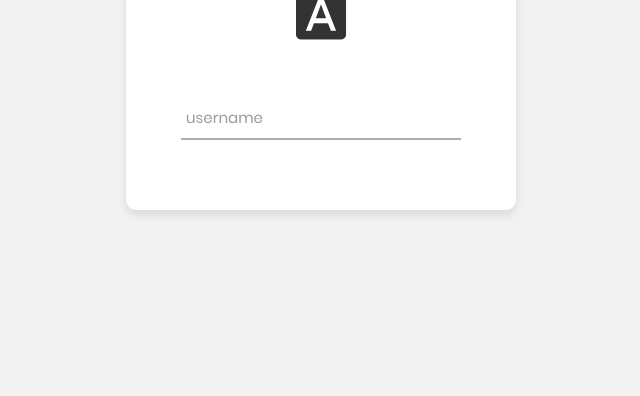
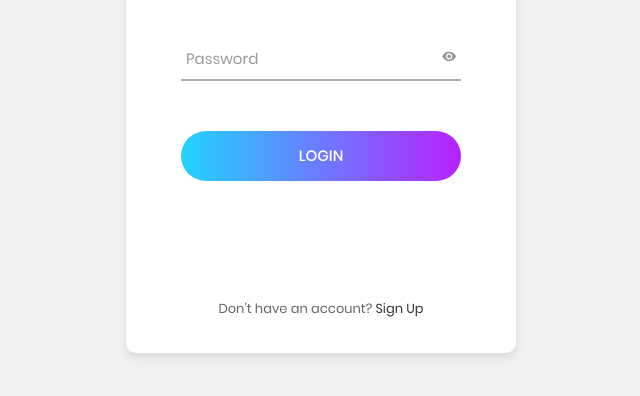
Before and after one commit to VoThanhAn-17dthc4/test, a plain HTML site: page index.html in a window 1280 px wide. Shown: the part 372-768 px from the top of the page, without its empty margins (319-959 px from the left). Drawn offline with Linux system fonts and the light colour scheme.

Commit message:
add login

```diff
--- a/index.html
+++ b/index.html
@@ -44,7 +44,31 @@
 						<input class="input100" type="text" name="email">
 						<span class="focus-input100" data-placeholder="username"></span>
 					</div>
+					<div class="wrap-input100 validate-input" data-validate="Enter password">
+						<span class="btn-show-pass">
+							<i class="zmdi zmdi-eye"></i>
+						</span>
+						<input class="input100" type="password" name="pass">
+						<span class="focus-input100" data-placeholder="Password"></span>
+					</div>
 
+					<div class="container-login100-form-btn">
+						<div class="wrap-login100-form-btn">
+							<div class="login100-form-bgbtn"></div>
+							<button class="login100-form-btn">
+								Login
+							</button>
+						</div>
+					</div>
+
+					<div class="text-center p-t-115">
+						<span class="txt1">
+							Don’t have an account?
+						</span>
+
+						<a class="txt2" href="#">
+							Sign Up
+						</a>
 
 					</div>
 				</form>
```
